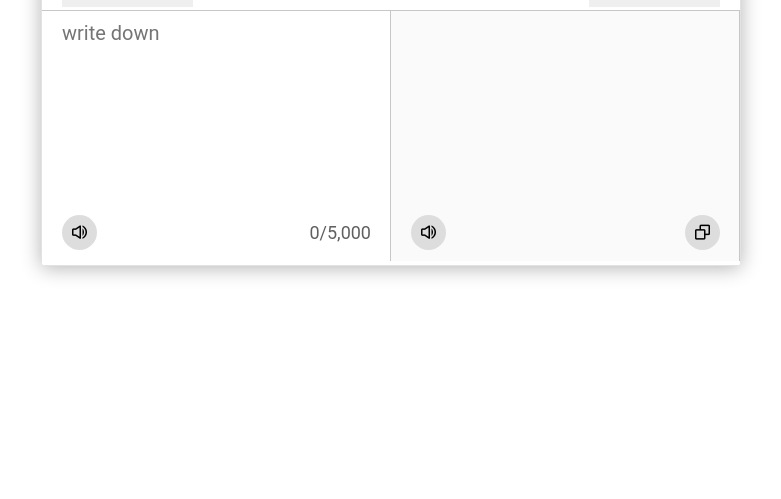
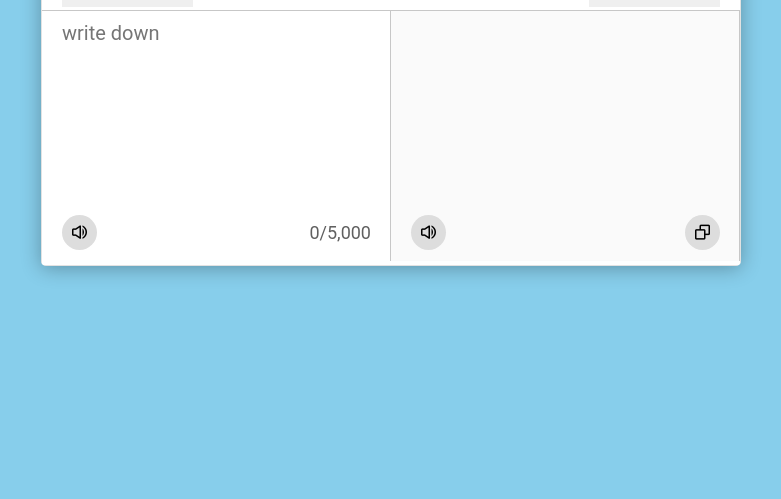
Before and after one commit to dhiraj753/Language-Translator, a plain HTML site: page index.html in a window 1280 px wide. Shown: the part 301-800 px from the top of the page, without its empty margins (249-1030 px from the left). Drawn offline with nearby package versions, Linux system fonts and the light colour scheme; a script that the page names is missing.

Commit message:
Update style.css

```diff
--- a/style.css
+++ b/style.css
@@ -10,7 +10,7 @@
 body{
 
     height: 100vh;
-    background: #fff;
+    background: skyblue;
     display: flex;
     justify-content: center;
     align-items: center;
```
